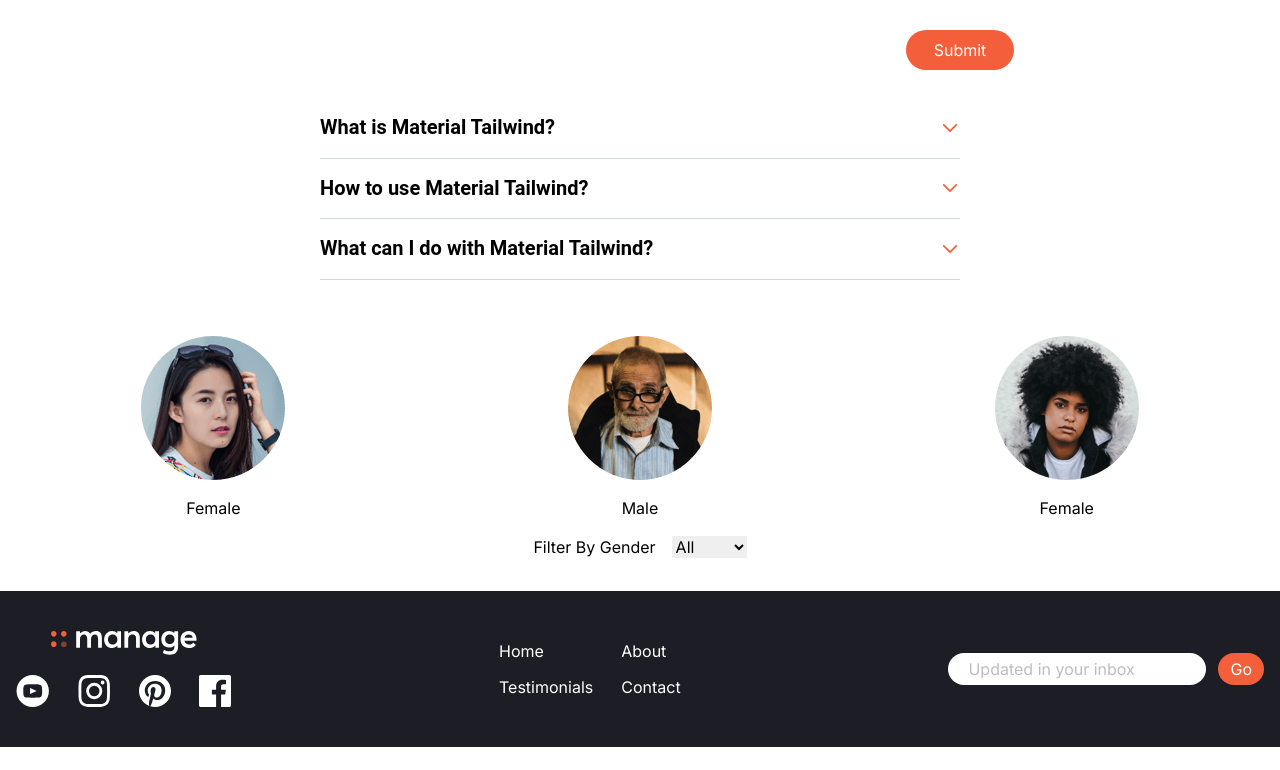
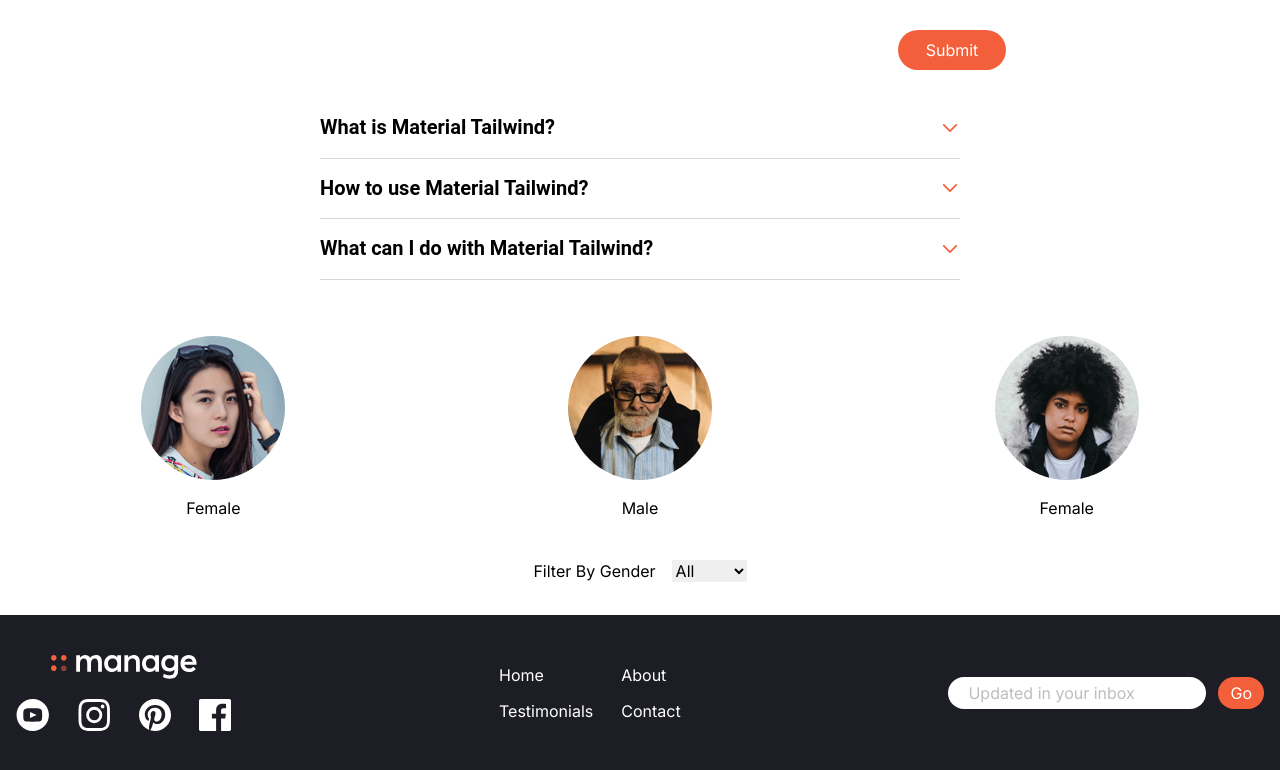
Before and after one commit to MohammedElHabach/CreoHub-Intership-Frontend-Week-2, a Next.js app: page /contact in a window 1280 px wide. Shown: the part 982-1752 px from the top of the page. Before the commit the page ends 1728 px from the top, so only its background shows below. Built offline with nearby package versions, Linux system fonts and the light colour scheme.

Commit message:
fixing order  grid dropdown component

```diff
--- a/src/components/Contact.js
+++ b/src/components/Contact.js
@@ -5,7 +5,7 @@ const Contact = () => {
 
 
   return (
-    <section id="contact" className="px-4  sm:px-0 pt-4" >
+    <section id="contact" className="px-4  xl:px-0 pt-4" >
       <div className="xl:container mx-auto flex flex-col  text-center md:text-left mt-32 md:flex-row ">
         <div className="space-y-5 md:w-1/2 ">
           <h3 className="font-bold text-4xl">Contact</h3>
--- a/src/components/Grid-DropDown.js
+++ b/src/components/Grid-DropDown.js
@@ -1,4 +1,4 @@
-"use client"
+"use client";
 import React, { useState } from "react";
 
 const GridDropDown = () => {
@@ -17,27 +17,37 @@ const GridDropDown = () => {
     },
   ];
 
-  const [selectedGender, setSelectedGender] =  useState("all");
-  const filteredData = selectedGender === "all"? data: data.filter(item => item.title.toLowerCase() === selectedGender);
+  const [selectedGender, setSelectedGender] = useState("all");
+  const filteredData =
+    selectedGender === "all"
+      ? data
+      : data.filter((item) => item.title.toLowerCase() === selectedGender);
 
   return (
-    <section id="grid-dropdown">
-      <div className="mt-14 xl:container mx-auto grid grid-cols-3  place-items-center text-center ">
-        {filteredData.map((elt,index) => (
-          <div key={index}>
-            <img src={`/${elt.img}`} alt="avatar" />
-            <h4 className="pt-4">{elt.title}</h4>
-          </div>
-        ))}
-      </div>
+    <section id="grid-dropdown  ">
+      <div className="flex flex-col xl:container    mx-auto">
+        <div className=" mt-6  text-center order-1 md:order-2 ">
+          <label for="gender">Filter By Gender</label>
+          <select
+            className="ml-4 mt-4"
+            id="gender"
+            onChange={(e) => setSelectedGender(e.target.value)}
+            value={selectedGender}
+          >
+            <option value="all">All</option>
+            <option value="male">Male</option>
+            <option value="female">Female</option>
+          </select>
+        </div>
 
-      <div className="xl:container mx-auto text-center">
-        <label for="gender">Filter By Gender</label>
-        <select className="ml-4 mt-4" id="gender" onChange={(e) => setSelectedGender(e.target.value)} value={selectedGender}>
-        <option value="all">All</option>
-          <option value="male">Male</option>
-          <option value="female">Female</option>
-        </select>
+        <div className="mt-14 grid  grid-cols-1 gap-y-7 md:gap-y-0 md:grid-cols-3  place-items-center text-center  order-2 md:order-1">
+          {filteredData.map((elt, index) => (
+            <div key={index}>
+              <img src={`/${elt.img}`} alt="avatar" />
+              <h4 className="pt-4">{elt.title}</h4>
+            </div>
+          ))}
+        </div>
       </div>
     </section>
   );
--- a/src/components/Testimonials.js
+++ b/src/components/Testimonials.js
@@ -19,7 +19,7 @@ const Testimonials = () => {
   ]
 
   return (
-    <section id="testimonials" className="px-4 sm:px-0 pt-7">
+    <section id="testimonials" className="px-4  xl:px-0 pt-7">
       <div className="mx-auto xl:container  mt-32 ">
         <h2 className="text-3xl font-bold text-center">Testimonials</h2>
 
```
